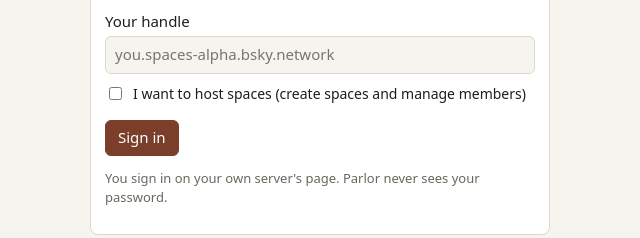
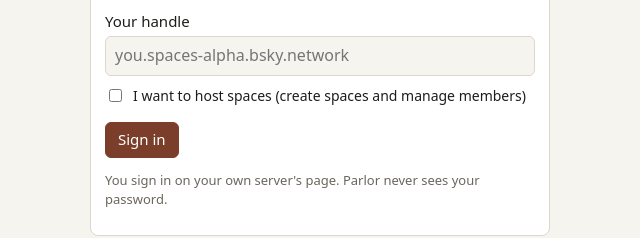
Before and after one commit to cruftbox/waystation, a website: page public/index.html in a window 1280 px wide. Shown: the part 269-507 px from the top of the page, 320-960 px from the left. Drawn offline with Linux system fonts and the light colour scheme; no server answers.

Commit message:
Set input and textarea text to at least 16px
Co-Authored-By: Claude Opus 5.5 <noreply@anthropic.com>
Claude-Session: https://claude.ai/code/session_01Ceojyyn4USvNH8iqQnuwSm

```diff
--- a/public/style.css
+++ b/public/style.css
@@ -50,7 +50,7 @@ main { flex: 1; display: flex; gap: 16px; padding: 16px; min-height: 0; }
 label { display: block; margin: 10px 0 4px; }
 label.check { display: flex; gap: 8px; align-items: flex-start; font-size: 14px; }
 input, textarea {
-  font: inherit; color: var(--text); background: var(--bg);
+  font: inherit; font-size: max(16px, 1em); color: var(--text); background: var(--bg);
   border: 1px solid var(--line); border-radius: 6px; padding: 7px 9px; width: 100%;
 }
 button {
```
